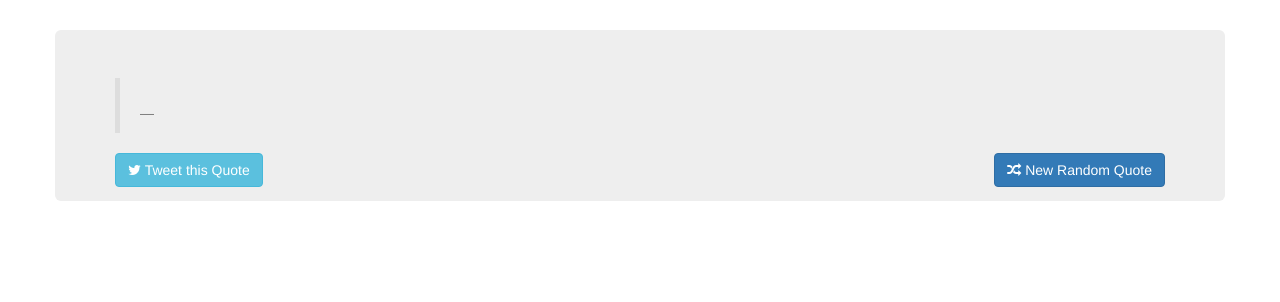
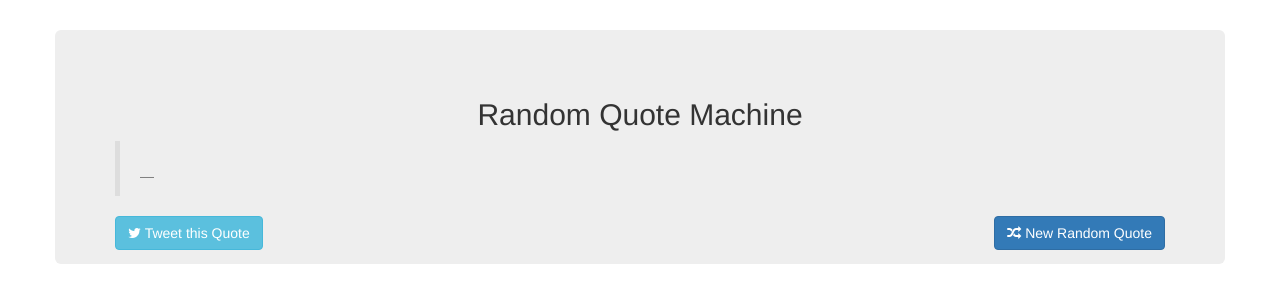
Before and after one commit to Adam777Z/freecodecamp-project-random-quote-machine, a plain HTML site: page index.html in a window 1280 px wide. Drawn offline with nearby package versions, Linux system fonts and the light colour scheme; no server answers.

Commit message:
Title added

```diff
--- a/index.html
+++ b/index.html
@@ -20,6 +20,7 @@
 <div class="container" id="quote-box">
   <div class="row">
     <div class="jumbotron">
+      <h2 id="title" class="text-center">Random Quote Machine</h2>
       <blockquote>
         <p id="text"></p>
         <footer id="author"><cite title=""></cite></footer>
```
